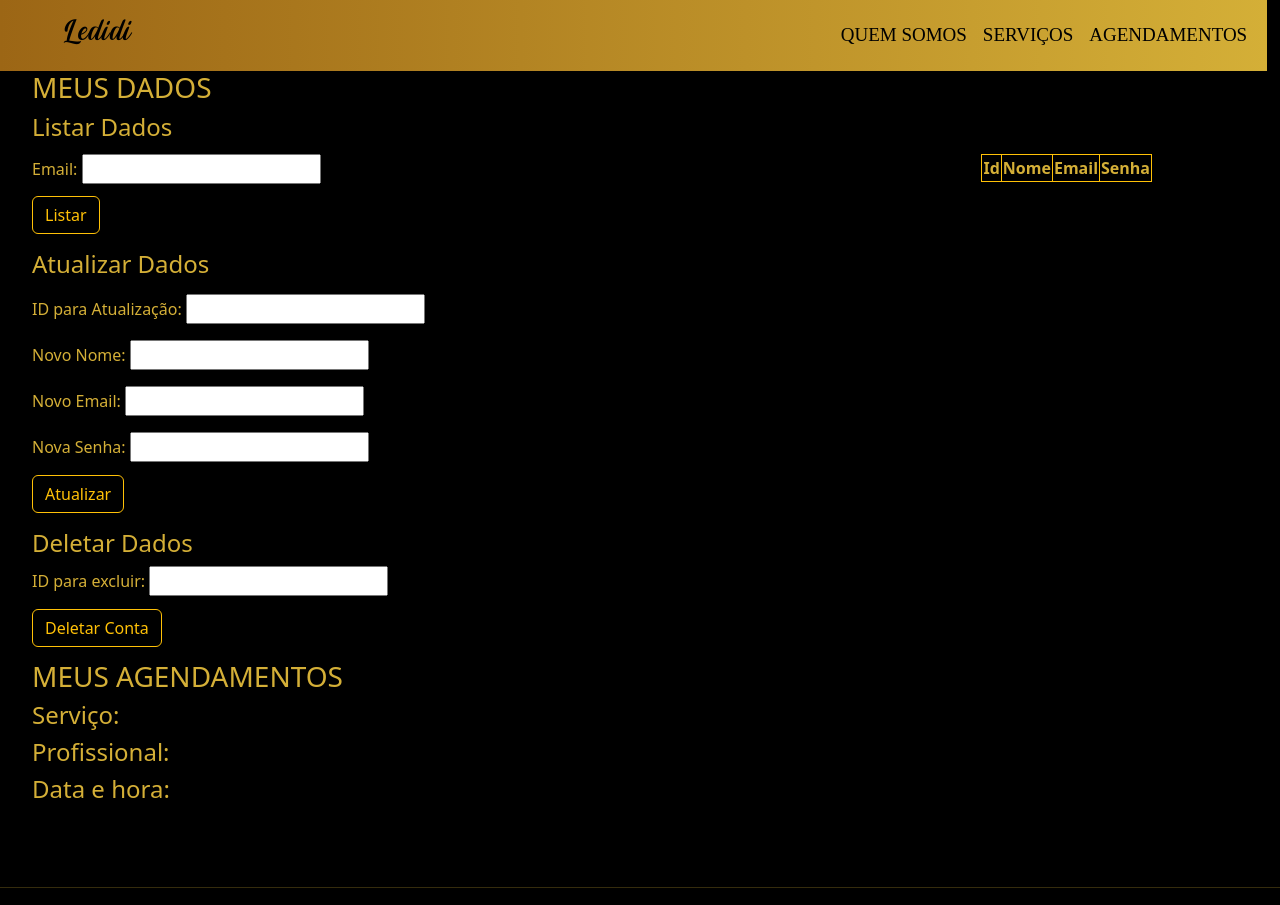
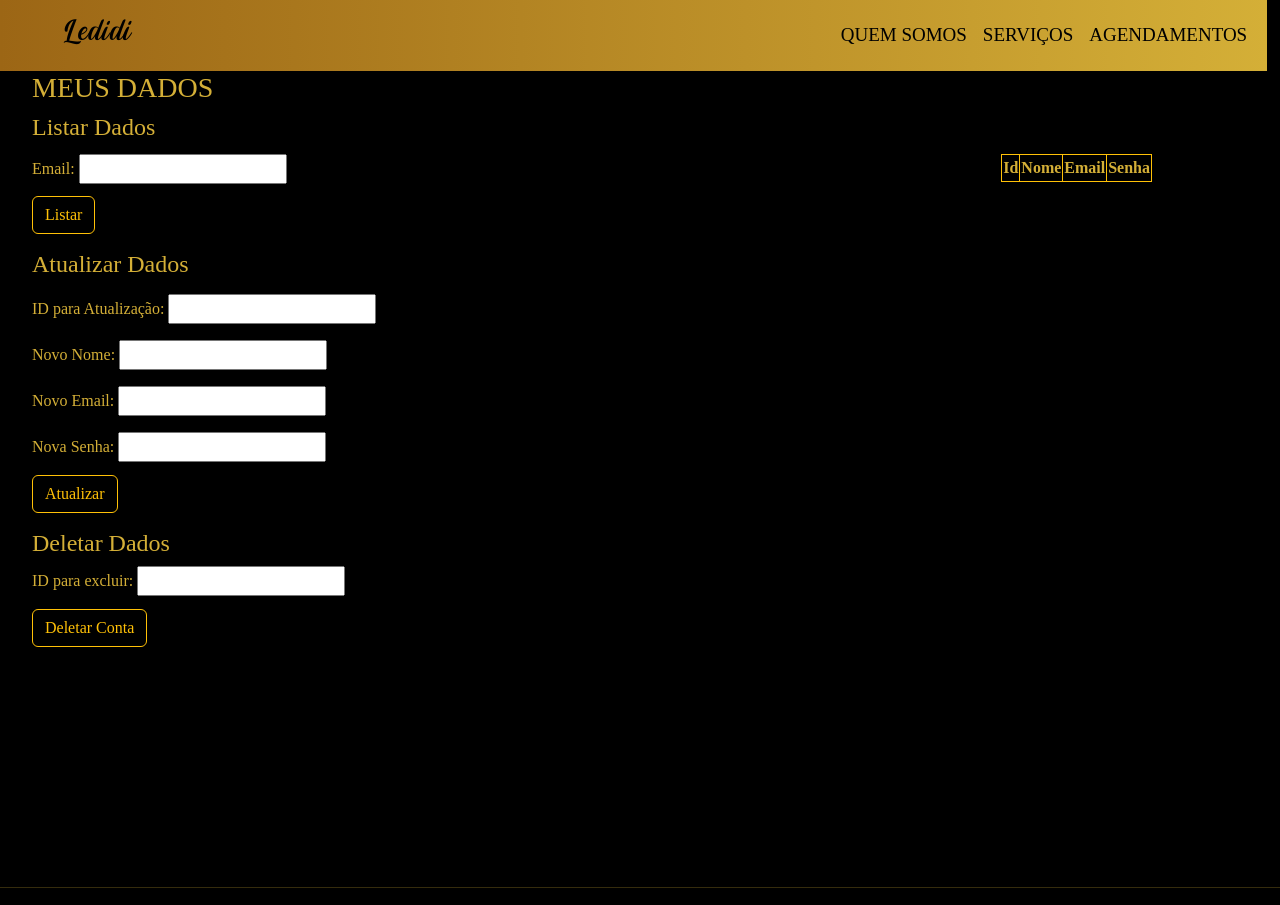
Before and after one commit to devgarciadiogo/ledidi, a PHP site: page /dados.html in a window 1280 px wide; the page is wider, and only the part inside the window is pictured. Shown: the top 905 px of that part. Run offline with PHP 8.4, Linux system fonts and the light colour scheme; lists and menus that the app fills with data are empty; some web fonts are replaced.

Commit message:
v3.8
- Agendamento excluido
- Colocando fonte no dados.html

```diff
--- a/CSS/dados.css
+++ b/CSS/dados.css
@@ -9,6 +9,7 @@
   font-family: 'bond';
   src: url(/fonts/Bond\ Story.otf);
 }
+
 .navbar{
   max-width: 99vw;
 }
@@ -28,6 +29,7 @@
 .nav-link{
   color: black;
 }
+
 body{
   background-color: black;
   height: 100vh;
@@ -38,8 +40,10 @@
 main{
   color: #D4AF37;
   min-height: 50rem;
-    padding: 0 8rem 0 2rem
+  padding: 0 8rem 0 2rem;
+  font-family: 'bond';
 }
+
 footer{
    color: #D4AF37;
 
@@ -118,7 +122,6 @@ footer{
 
 #endereco-footer{
   margin: 100px 0 0px 40rem;
-
 }
 
 #fc-footer{
--- a/dados.html
+++ b/dados.html
@@ -96,21 +96,6 @@
                     <div>
                         <button id="deletar" class="btn btn-outline-warning">Deletar Conta</button>
                     </div>
-
-                <div id="meus-agendamentos">
-                    <h3>MEUS AGENDAMENTOS</h3>
-                    <div class="titulo-agendamento"></div>
-                    <div>
-                        <h4>Serviço: </h4>
-                    </div>
-                    <div>
-                        <h4>Profissional: </h4>
-                    </div>
-                    <div>
-                        <h4>Data e hora: </h4>
-                    </div>
-                </div>
-
             </main>
 
             <footer>
```
Lines whose indentation alone changed are shown as unchanged.
